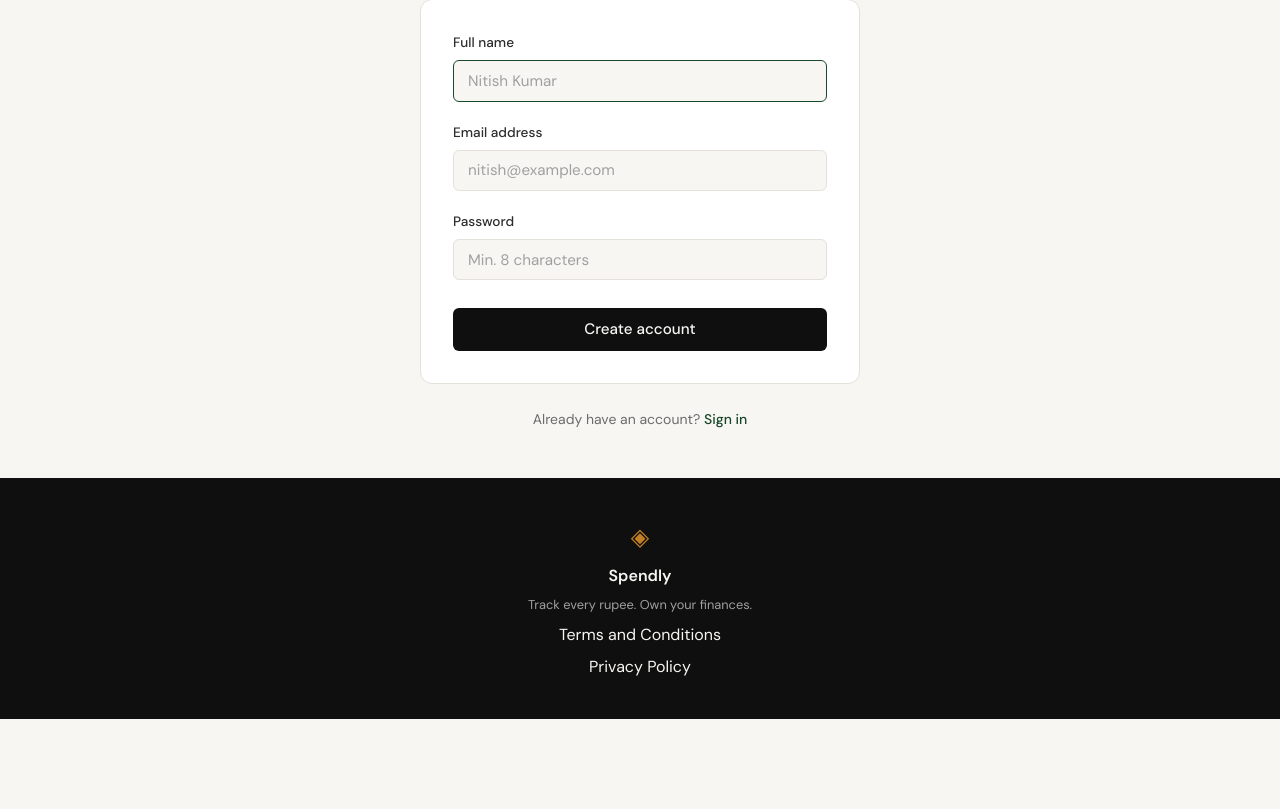
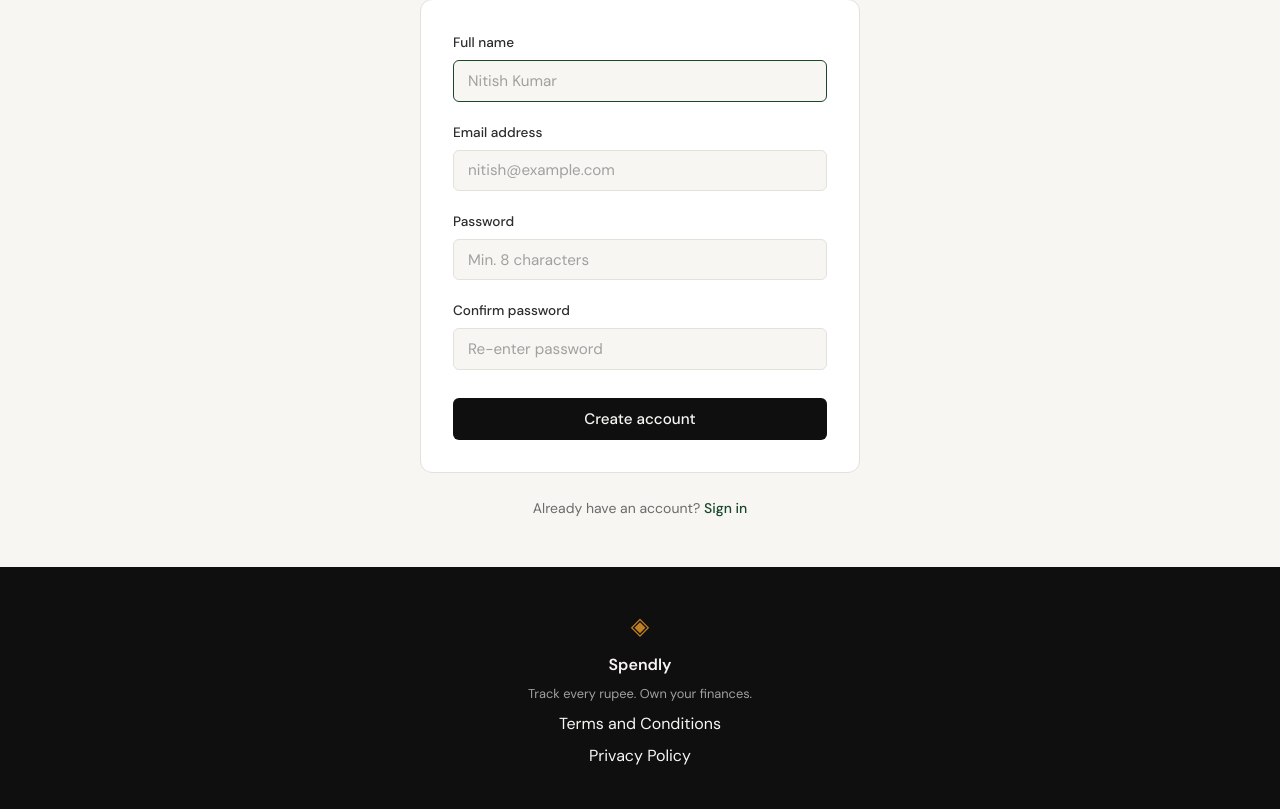
Before and after one commit to yashrawal411/spendly, a Flask app: page /register in a window 1280 px wide. Shown: the part 224-1033 px from the top of the page. Before the commit the page ends 943 px from the top, so only its background shows below. Run offline with Flask 3, Linux system fonts and the light colour scheme.

Commit message:
added registration functionality

```diff
--- a/app.py
+++ b/app.py
@@ -1,8 +1,22 @@
-from flask import Flask, render_template
+import re
+import sqlite3
+
+from flask import (
+    Flask, render_template, request, redirect, session, flash,
+    url_for, get_flashed_messages,
+)
+
+from werkzeug.security import generate_password_hash
 
 from database.db import get_db, init_db, seed_db
 
 app = Flask(__name__)
+
+# Dev-only — in production this should come from an env var.
+app.secret_key = "dev-only-change-me"
+
+# Loose email-format check; HTML5 type="email" handles the user-facing nudge.
+EMAIL_RE = re.compile(r"[^@\s]+@[^@\s]+\.[^@\s]+")
 
 
 # ------------------------------------------------------------------ #
@@ -22,9 +36,59 @@ def landing():
     return render_template("landing.html")
 
 
-@app.route("/register")
+def _validate_registration(name, email, password, confirm):
+    """Return None on success or a user-facing error string on failure."""
+    if not (name and email and password and confirm):
+        return "All fields are required."
+    if len(name.strip()) < 2:
+        return "Please enter your full name."
+    if not EMAIL_RE.match(email):
+        return "Please enter a valid email address."
+    if len(password) < 8:
+        return "Password must be at least 8 characters."
+    if password != confirm:
+        return "Passwords do not match."
+    return None
+
+
+@app.route("/register", methods=["GET", "POST"])
 def register():
-    return render_template("register.html")
+    if request.method == "POST":
+        name = (request.form.get("name") or "").strip()
+        email = (request.form.get("email") or "").strip().lower()
+        password = request.form.get("password") or ""
+        confirm = request.form.get("confirm_password") or ""
+
+        error = _validate_registration(name, email, password, confirm)
+        if error:
+            # Post/Redirect/Get: refresh after a failed POST becomes a clean GET.
+            flash(error)
+            return redirect(url_for("register"))
+
+        conn = get_db()
+        try:
+            cur = conn.cursor()
+            try:
+                cur.execute(
+                    "INSERT INTO users (name, email, password_hash) VALUES (?, ?, ?)",
+                    (name, email, generate_password_hash(password)),
+                )
+                conn.commit()
+                new_id = cur.lastrowid
+            except sqlite3.IntegrityError:
+                conn.rollback()
+                flash("An account with that email already exists.")
+                return redirect(url_for("register"))
+        finally:
+            conn.close()
+
+        session["user_id"] = new_id
+        session["user_name"] = name
+        return redirect("/profile")
+
+    # GET: pull any flashed error from a previous POST and surface it on the form.
+    flashed = get_flashed_messages()
+    return render_template("register.html", error=flashed[0] if flashed else None)
 
 
 @app.route("/login")
--- a/templates/register.html
+++ b/templates/register.html
@@ -36,6 +36,12 @@
                            class="form-input" placeholder="Min. 8 characters"
                            required>
                 </div>
+                <div class="form-group">
+                    <label for="confirm_password">Confirm password</label>
+                    <input type="password" id="confirm_password" name="confirm_password"
+                           class="form-input" placeholder="Re-enter password"
+                           required>
+                </div>
                 <button type="submit" class="btn-submit">Create account</button>
             </form>
         </div>
```
Also changed, not shown: .claude/specs/02-registration.md (added).
